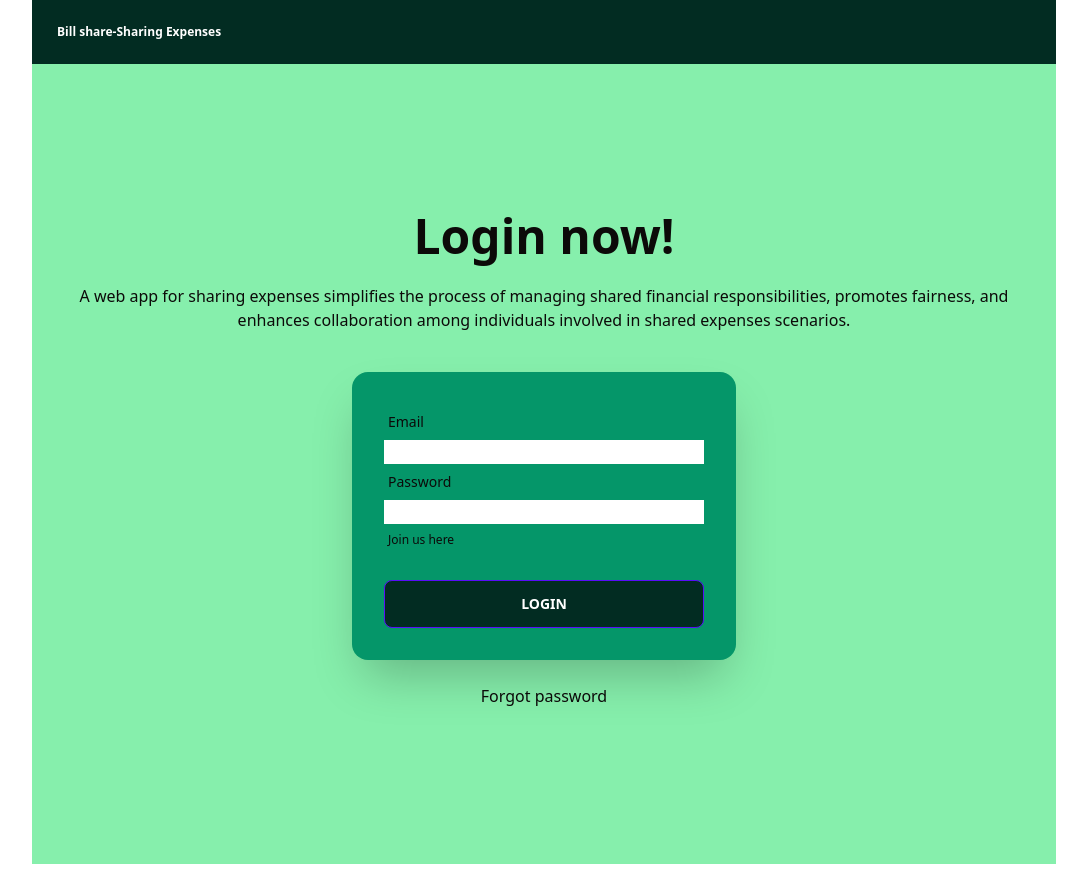
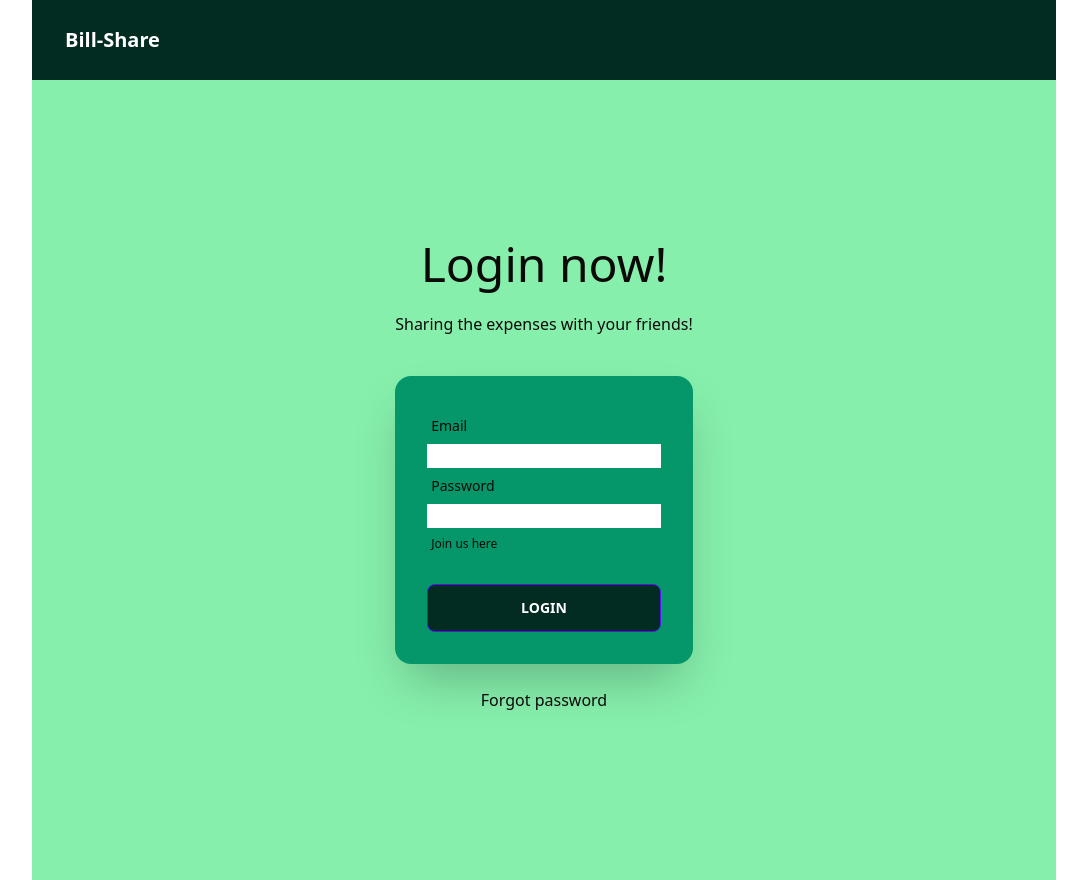
Before and after one commit to DaphnexxEli/Bill-Share-FE, a React (Vite) app in the folder frontend/: page / in a window 1280 px wide. Shown: the whole page, without its empty margins (96-1183 px from the left). Built offline with nearby package versions, Linux system fonts and the light colour scheme.

Commit message:
ui update 1

```diff
--- a/frontend/src/components/Navbar.jsx
+++ b/frontend/src/components/Navbar.jsx
@@ -12,16 +12,13 @@ export default function Navbar() {
 
   return (
     <div className="navbar bg-Emerald2 ">
-      <div className="flex-1">
-        <Link
-          to="/"
-          className="btn btn-ghost normal-case text-xs sm:text-xl text-white"
-        >
-          Bill share-Sharing Expenses
-        </Link>
-      </div>
+     <div className="navbar bg-Emerald2">
+     <Link to="/">
+  <a className="btn btn-ghost normal-case text-xl text-white">Bill-Share</a>
+  </Link>
+</div>
       <div className="flex-none">
-        <ul className="menu menu-horizontal px-1 text-white">
+        <ul className="menu menu-horizontal px-1 text-white font-sans">
           <li>{is_staff && <a>Admin</a>}</li>
           <li>
             {token && (
--- a/frontend/src/pages/LoginPage.jsx
+++ b/frontend/src/pages/LoginPage.jsx
@@ -30,12 +30,9 @@ export const LoginPage = () => {
     <div className="hero min-h-screen bg-Green">
       <div className="hero-content flex-col lg:flex-row-reverse">
         <div className="text-center lg:text-left">
-          <h1 className="text-5xl font-bold text-Stone">Login now!</h1>
-          <p className="py-6 text-Stone">
-            A web app for sharing expenses simplifies the process of managing
-            shared financial responsibilities, promotes fairness, and enhances
-            collaboration among individuals involved in shared expenses
-            scenarios.
+          <h1 className="text-5xl font-bold-sans text-Stone">Login now!</h1>
+          <p className="py-6 text-Stone font-sans">
+            Sharing the expenses with your friends!
           </p>
         </div>
         <div className="card flex-shrink-0 w-full max-w-sm shadow-2xl bg-Emerald">
--- a/frontend/src/pages/createParty.jsx
+++ b/frontend/src/pages/createParty.jsx
@@ -72,14 +72,15 @@ export const CreateParty = () => {
   }
 
   return (
-    <div className="min-h-screen bg-Green flex justify-center items-center">
+    <div className="min-h-screen bg-base flex justify-center items-center">
+    <div className="text-Stone font-sans-bold  justify-center mb-1">
+          Create Party Group
+        </div>
       <div className="w-full max-w-sm shadow-2xl bg-Emerald2 rounded-3xl p-8">
-        <h1 className="text-2xl font-bold text-white mb-6 text-center">
-          Create Party Group
-        </h1>
+
         <form onSubmit={handleSubmit}>
           <div className="mb-4">
-            <label htmlFor="partyName" className="block text-white mb-1">
+            <label htmlFor="partyName" className="block text-white font-sans mb-1">
               Party Name
             </label>
             <input
@@ -92,8 +93,8 @@ export const CreateParty = () => {
             />
           </div>
           <div className="mb-4">
-            <label htmlFor="billType" className="block text-white mb-1">
-              Select Bill Type
+            <label htmlFor="billType" className="block text-white font-sans mb-1">
+              Categories
             </label>
             <select
               id="billType"
@@ -110,7 +111,7 @@ export const CreateParty = () => {
           {billType === "Food&Drink" && (
             <div className="mb-4">
               <label htmlFor="menu" className="block text-white mb-1">
-                Select Menu
+                Select Restaurant
               </label>
               <select
                 id="menu"
@@ -128,7 +129,7 @@ export const CreateParty = () => {
             </div>
           )}
           <div className="mt-6 text-center">
-            <button type="submit" className="btn btn-primary">
+            <button type="submit" className="btn btn-primary bg-Emerald">
               Submit
             </button>
           </div>
--- a/frontend/src/pages/joinPartypage.jsx
+++ b/frontend/src/pages/joinPartypage.jsx
@@ -58,13 +58,13 @@ export const JoinByCodeOrQRCode = () => {
   }
 
   return (
-    <div className="hero min-h-screen bg-Green">
+    <div className="hero min-h-screen bg-base">
       <div className="hero-content flex-col lg:flex-row-reverse">
         <div className="card flex-shrink-0 w-full max-w-sm shadow-2xl bg-Emerald2">
-          <h1 className="text-2xl font-bold card-body text-white">
+          <h1 className="text-2xl font-bold-san card-body text-white">
             Join by Code or QR Code
           </h1>
-          <div className="card-body">
+          <div className="card-body font-san">
             <input
               type="text"
               placeholder="Enter code"
@@ -73,17 +73,17 @@ export const JoinByCodeOrQRCode = () => {
               onChange={handleCodeChange}
               className="form-control"
             />
-            <button onClick={handleJoin} className="btn btn-primary">
+            <button onClick={handleJoin} className="btn btn-primary bg-Emerald">
               Join
             </button>
           </div>
-          <div className="card-body">
-            <button onClick={handleQRScannerClick} className="btn btn-primary">
+          <div className="card-body font-san">
+            <button onClick={handleQRScannerClick} className="btn btn-primary bg-Emerald">
               Scan QR Code
             </button>
           </div>
           {showQRScanner && (
-            <div className="card-body">
+            <div className="card-body ">
               <QrReader
                 delay={300}
                 onError={handleError}
@@ -92,7 +92,7 @@ export const JoinByCodeOrQRCode = () => {
               />
               <button
                 onClick={handleQRScannerClose}
-                className="btn btn-primary"
+                className="btn btn-primary bg-Emerald"
               >
                 Close Scanner
               </button>
@@ -101,7 +101,7 @@ export const JoinByCodeOrQRCode = () => {
           {scannedCode && (
             <div>
               <p>Scanned code: {scannedCode}</p>
-              <button onClick={handleJoin} className="btn btn-primary">
+              <button onClick={handleJoin} className="btn btn-primary bg-Emerald">
                 Join with Scanned Code
               </button>
             </div>
--- a/frontend/src/pages/optionSelection.jsx
+++ b/frontend/src/pages/optionSelection.jsx
@@ -3,19 +3,24 @@ import { Link } from "react-router-dom";
 
 export const CardContainer = () => {
   return (
-    <div className="container bg-Green flex justify-center">
+    <div className="container bg-base flex justify-center">
       <div className="row">
-        <div className="col-md-6">
-          <h1 className="text-Stone">
-            {" "}
-            Let's figure out a fair way to divide the costs for the expenses
-          </h1>
+      <header className="bg-base p-4">
+      <div className="container mx-auto">
+      <nav className="flex items-center justify-between px-6">
+      <div className="text-Stone font-bold-sans text-xl"> Welcome back! </div></nav>
+      <nav className="flex items-center justify-between">
+       <div className="text-grey font-bold-sans text-m px-6"> Hello, {localStorage.getItem("first_name")}{" "}</div>
+
+          </nav>
+        </div>
+        </header>
 
         <div className="card">
           <div className="card-body">
-              <div className="card w-96 bg-base-100 shadow-xl image-full">
+            <div className="card w-96 bg-Emerald2">
               <div className="card-body">
-                  <h2 className="card-title">Create a party</h2>
+                <h2 className="card-title font-sans text-white">Create a party</h2>
                 <img
                   src="../public/team.png"
                   alt="team"
@@ -32,13 +37,12 @@ export const CardContainer = () => {
             </div>
           </div>
         </div>
-        </div>
         <div className="col-md-6">
           <div className="card">
             <div className="card-body">
-              <div className="card w-96 bg-base-100 shadow-xl image-full">
+              <div className="card w-96 bg-Emerald2">
                 <div className="card-body">
-                  <h2 className="card-title">Join a group</h2>
+                  <h2 className="card-title font-sans text-white">Join a group</h2>
                   <img
                     src="../public/add-group.png"
                     alt="team"
--- a/frontend/tailwind.config.js
+++ b/frontend/tailwind.config.js
@@ -11,10 +11,19 @@ module.exports = {
             'Amber': '#fef3c7',
             'Emerald2': '#022c22',
             'Nature': '#d4d4d4',
-            'Stone': '#0c0a09'
+            'Stone': '#0c0a09',
+            'base': '#FAEDCD'
         },
         screens: {
             'tablet': '1024px'
+        },
+
+        fontFamily: {
+            'sans': ['ui-sans-serif', 'system-ui'],
+            'serif': ['ui-serif', 'Georgia'],
+            'mono': ['ui-monospace', 'SFMono-Regular'],
+
+
         }
     }
 
```
Also changed, not shown: frontend/vite.config.js.timestamp-1690266897718-17d644caa17a9.mjs (added, +12 -0 lines). Lines whose indentation alone changed are shown as unchanged.
